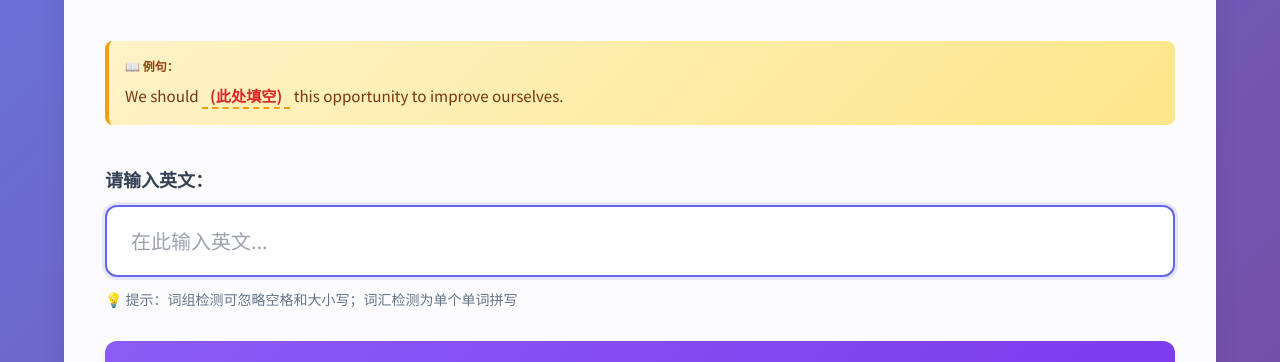
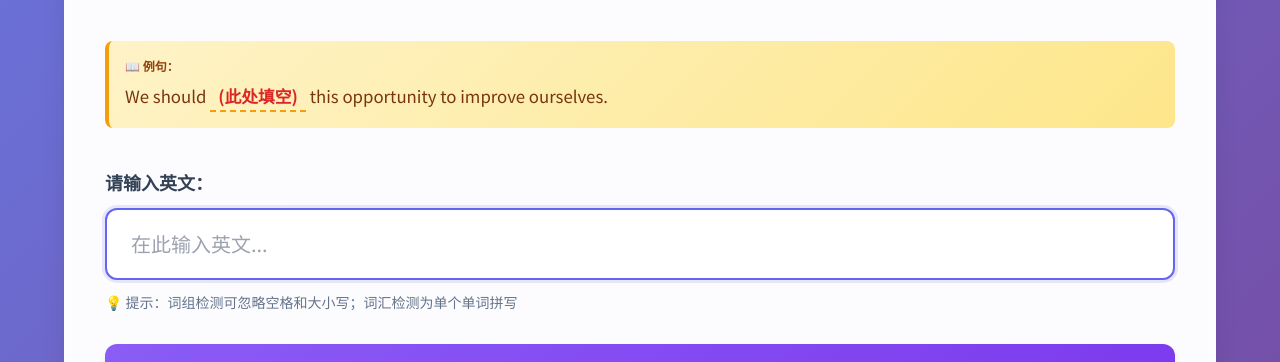
Before and after one commit to Yangzn666/english-translation-test, a plain HTML site: page index.html in a window 1280 px wide. Both pictures are taken after a click on the button "▶️ 开始练习". Shown: the part 726-1088 px from the top of the page. Drawn offline with nearby package versions, Linux system fonts and the light colour scheme.

Commit message:
增大例句字体大小从0.95rem到1.05rem

```diff
--- a/index.html
+++ b/index.html
@@ -202,7 +202,7 @@
         }
 
         .example-text {
-            font-size: 0.95rem;
+            font-size: 1.05rem;
             color: #78350f;
             line-height: 1.6;
         }
```
